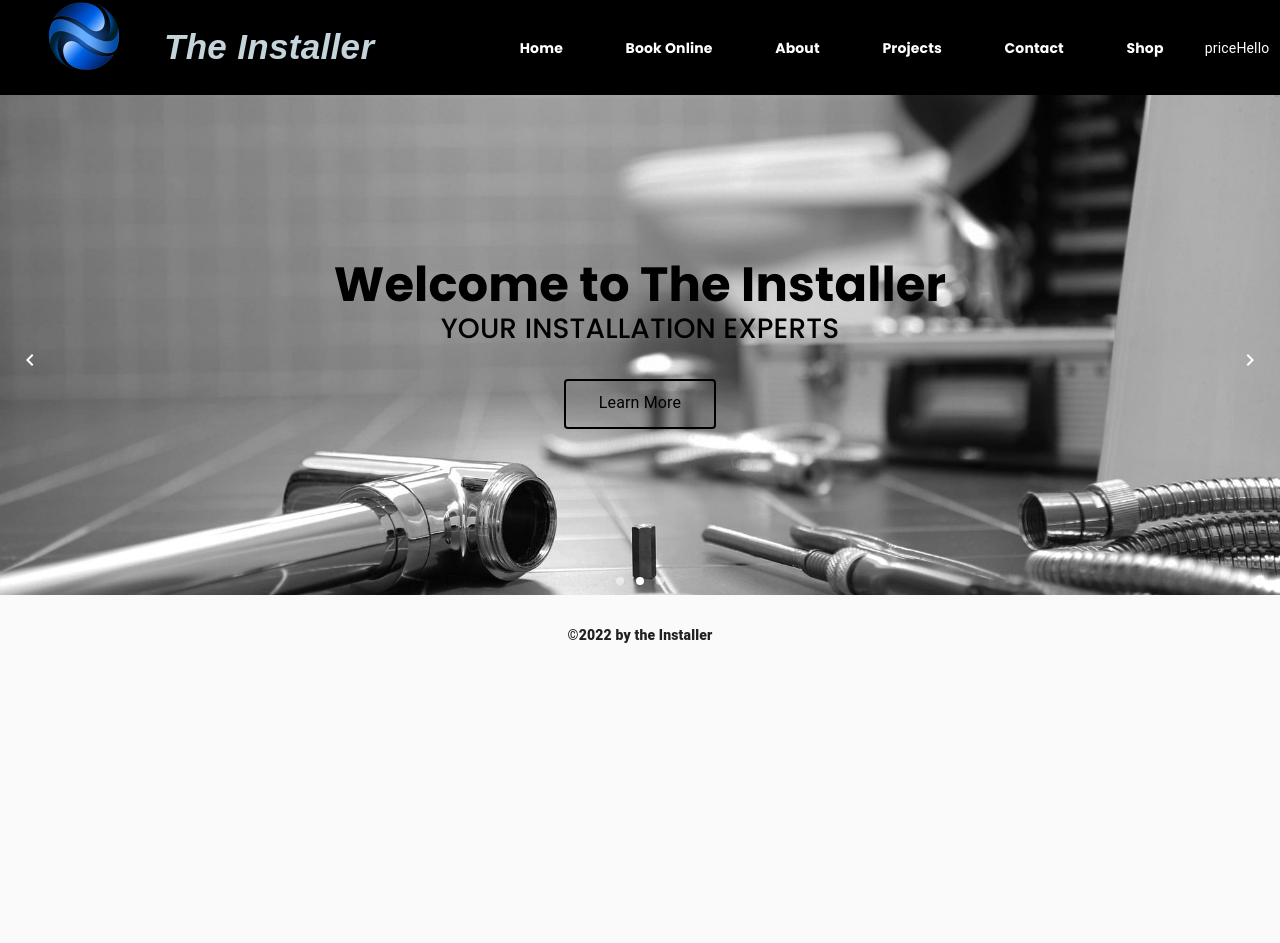
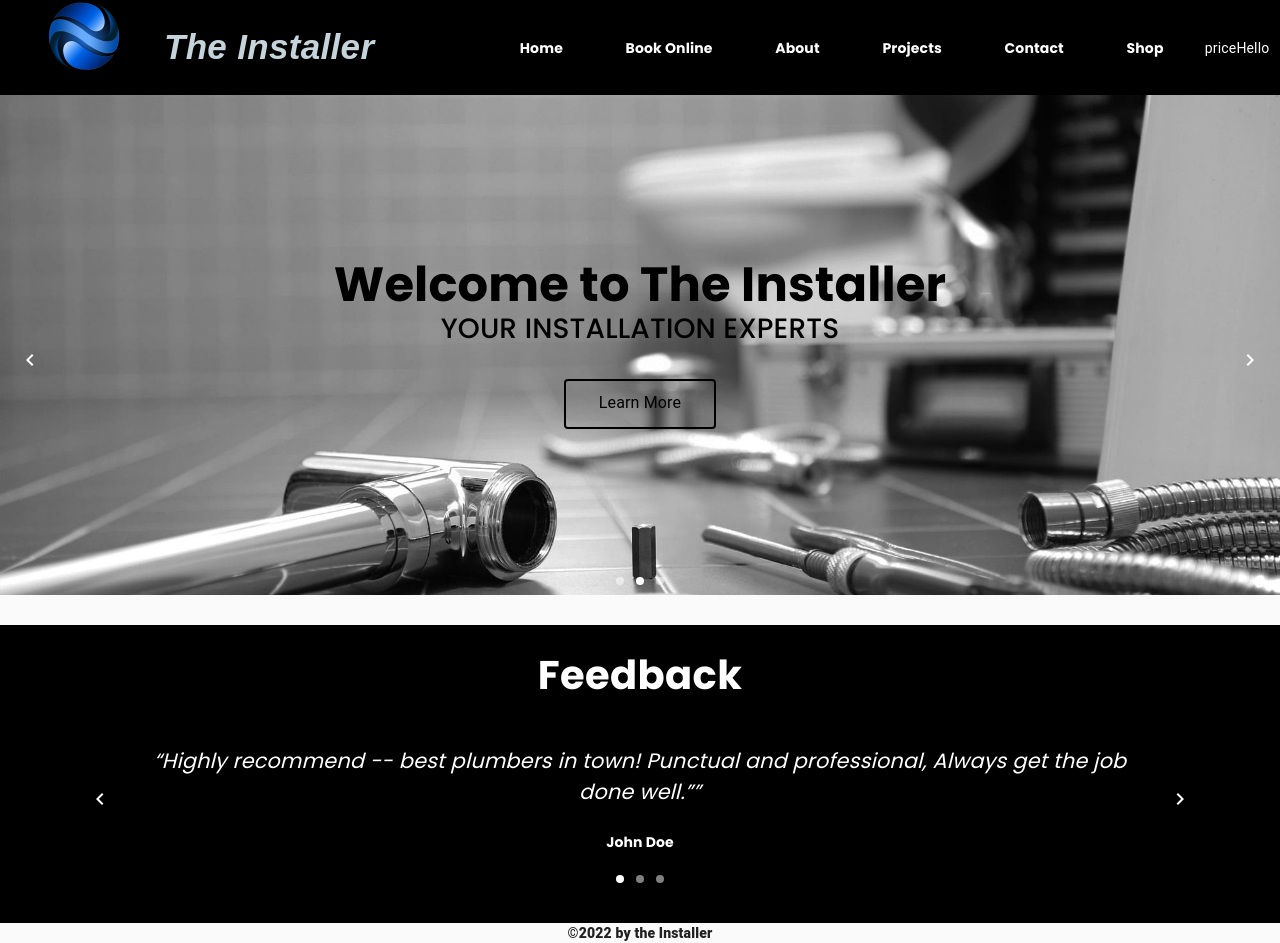
Before and after one commit to buddhathapa12/the-installer-front, a Next.js app: page / in a window 1280 px wide. Before the commit the page ends 800 px from the top, so only its background shows below. Built offline with nearby package versions, Linux system fonts and the light colour scheme; a web font is replaced by a local one.

Commit message:
THIN-3 add Feedback carousel component - update home page with feedback component

```diff
--- /dev/null
+++ b/components/Feedback/index.tsx
@@ -0,0 +1,91 @@
+import { Box, Typography } from "@material-ui/core";
+import type { NextPage } from "next";
+import styles from "./styles.module.css";
+import Carousel from "react-material-ui-carousel";
+import FiberManualRecordIcon from "@mui/icons-material/FiberManualRecord";
+
+interface IFeedbackData {
+  feedback: string;
+  author: string;
+}
+
+interface IFeedbackCarousel {
+  height: string;
+  data: IFeedbackData[];
+}
+
+const FeedbackCarousel: NextPage<IFeedbackCarousel> = (props) => {
+  return (
+    <Box height={props.height}>
+      <Carousel
+        className={styles.carousel}
+        autoPlay={false}
+        navButtonsAlwaysVisible
+        indicators={true}
+        swipe
+        cycleNavigation
+        animation="slide"
+        IndicatorIcon={<FiberManualRecordIcon style={{ color: "white", width: "12px", height: "12px" }} />}
+        indicatorContainerProps={{
+          style: {
+            position: "relative",
+            bottom: "35px",
+          },
+        }}
+        indicatorIconButtonProps={{
+          style: {
+            margin: "0px 4px",
+            zIndex: 1,
+            opacity: 0.5,
+          },
+        }}
+        activeIndicatorIconButtonProps={{
+          style: {
+            opacity: 1,
+          },
+        }}
+        navButtonsWrapperProps={{
+          style: {
+            height: props.height,
+            backgroundColor: "black",
+          },
+        }}
+        navButtonsProps={{
+          style: {
+            backgroundColor: "transparent",
+          },
+        }}
+      >
+        {props.data.map((item, index) => {
+          return (
+            <Box key={index} className={styles.feedbackContainer} height={props.height} paddingX="5%">
+              <Typography
+                className={styles.feedback}
+                style={{
+                  fontSize: "1.3rem",
+                  fontFamily: '"Poppins", Sans-serif',
+                }}
+                align="center"
+              >
+                {item.feedback}
+              </Typography>
+              <Typography
+                className={styles.author}
+                style={{
+                  fontSize: "14px",
+                  fontWeight: 600,
+                  marginTop: "25px",
+                  fontFamily: '"Poppins", Sans-serif',
+                }}
+              >
+                {item.author}
+              </Typography>
+            </Box>
+          );
+        })}
+      </Carousel>
+    </Box>
+  );
+};
+
+export default FeedbackCarousel;
--- /dev/null
+++ b/components/Feedback/styles.module.css
@@ -0,0 +1,59 @@
+.backgroundImage {
+  width: 100%;
+  height: 100%;
+  background-position: center;
+  background-repeat: no-repeat;
+  background-size: cover;
+}
+
+.carousel {
+  width: 100%;
+  height: 100%;
+  background-color: black;
+}
+
+.feedbackContainer {
+  width: 100%;
+  height: 100%;
+  display: flex;
+  flex-direction: column;
+  justify-content: center;
+  align-items: center;
+  background-color: black;
+}
+
+.feedback {
+  font-weight: 400;
+  color: white;
+  font-style: italic;
+  font-family: 'Poppins', Sans-serif;
+  font-size: 20.8px;
+  line-height: 1.5;
+  margin: 0px;
+}
+
+.author {
+  color: white;
+  font-weight: 600;
+  font-size: 14px;
+  line-height: 1.5;
+  font-style: normal;
+  font-family: 'Poppins', Sans-serif;
+  margin: 0px;
+  margin-top: 25px;
+}
+
+.link {
+  cursor: pointer;
+}
+
+.learnMore {
+  width: 152px;
+  height: 50px;
+  font-size: 16px;
+  border-radius: 4px;
+  display: flex;
+  justify-content: center;
+  align-items: center;
+  border: 2px solid;
+}
--- /dev/null
+++ b/fixtures/HomePage/feedbacks.ts
@@ -0,0 +1,14 @@
+export const feedbackData = [
+  {
+    feedback: '“Highly recommend -- best plumbers in town! Punctual and professional, Always get the job done well.””',
+    author: 'John Doe',
+  },
+  {
+    feedback: "Honest, reliable, and he's the only plumbers I have ever used.”",
+    author: 'Laura P.',
+  },
+  {
+    feedback: 'When it comes to my plumbing needs, there is no doubt Installers are my "go to" guys',
+    author: 'Martha G',
+  },
+];
--- a/pages/index.tsx
+++ b/pages/index.tsx
@@ -1,12 +1,51 @@
 import type { NextPage } from "next";
 import ImageCarousel from "../components/ImageCarousel";
-import { Box } from "@material-ui/core";
+import { Box, Typography } from "@material-ui/core";
 import { bannerData } from "../fixtures/HomePage/bannerData";
+import FeedbackCarousel from "../components/Feedback";
+import { feedbackData } from "../fixtures/HomePage/feedbacks";
 
 const Home: NextPage = () => {
   return (
     <Box>
       <ImageCarousel height="500px" data={bannerData} />
+      <Box
+        width={1}
+        style={{
+          backgroundColor: "black",
+          display: "flex",
+          flexDirection: "row",
+          justifyContent: "center",
+          height: "298px",
+        }}
+        padding="10px"
+      >
+        <Box
+          width={1}
+          style={{
+            maxWidth: "1140px",
+          }}
+        >
+          <Typography
+            component="h2"
+            align="center"
+            style={{
+              color: "white",
+              fontSize: "40px",
+              fontFamily: "'Poppins', Sans-serif",
+              fontWeight: 600,
+              height: 70,
+              display: "flex",
+              flexDirection: "row",
+              justifyContent: "center",
+              alignItems: "flex-end",
+            }}
+          >
+            Feedback
+          </Typography>
+          <FeedbackCarousel height="188px" data={feedbackData} />
+        </Box>
+      </Box>
     </Box>
   );
 };
```
